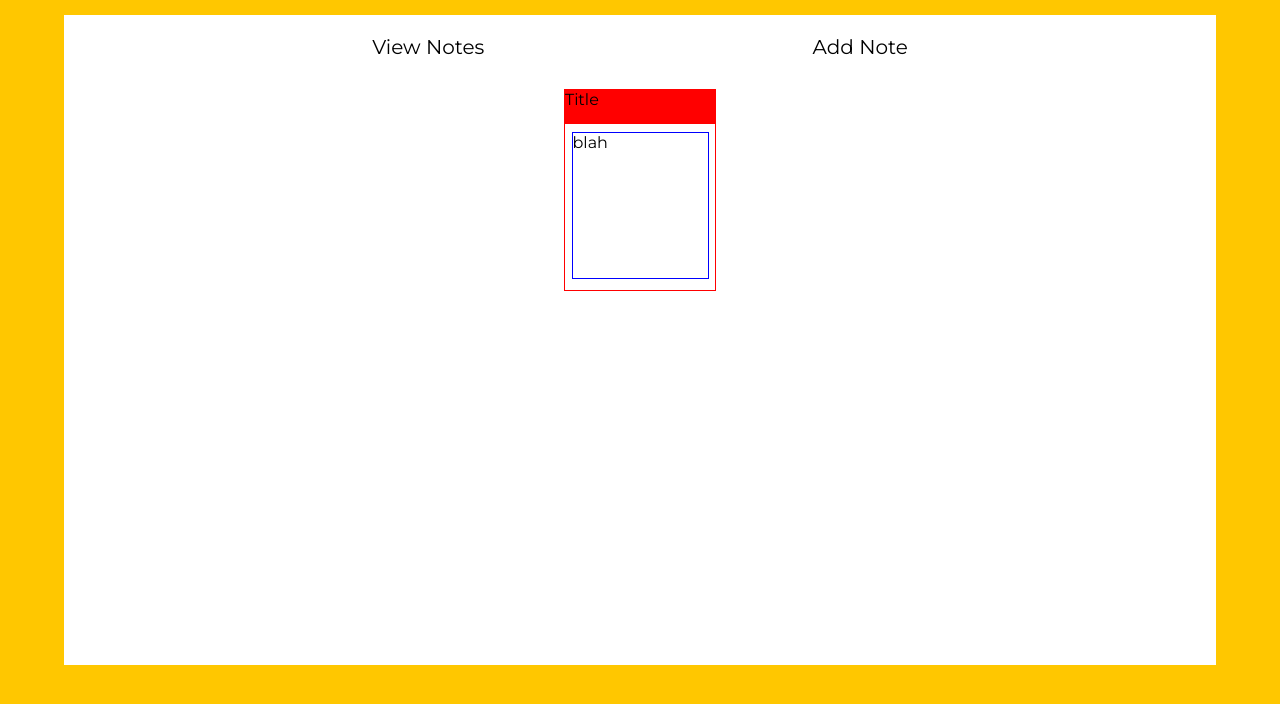
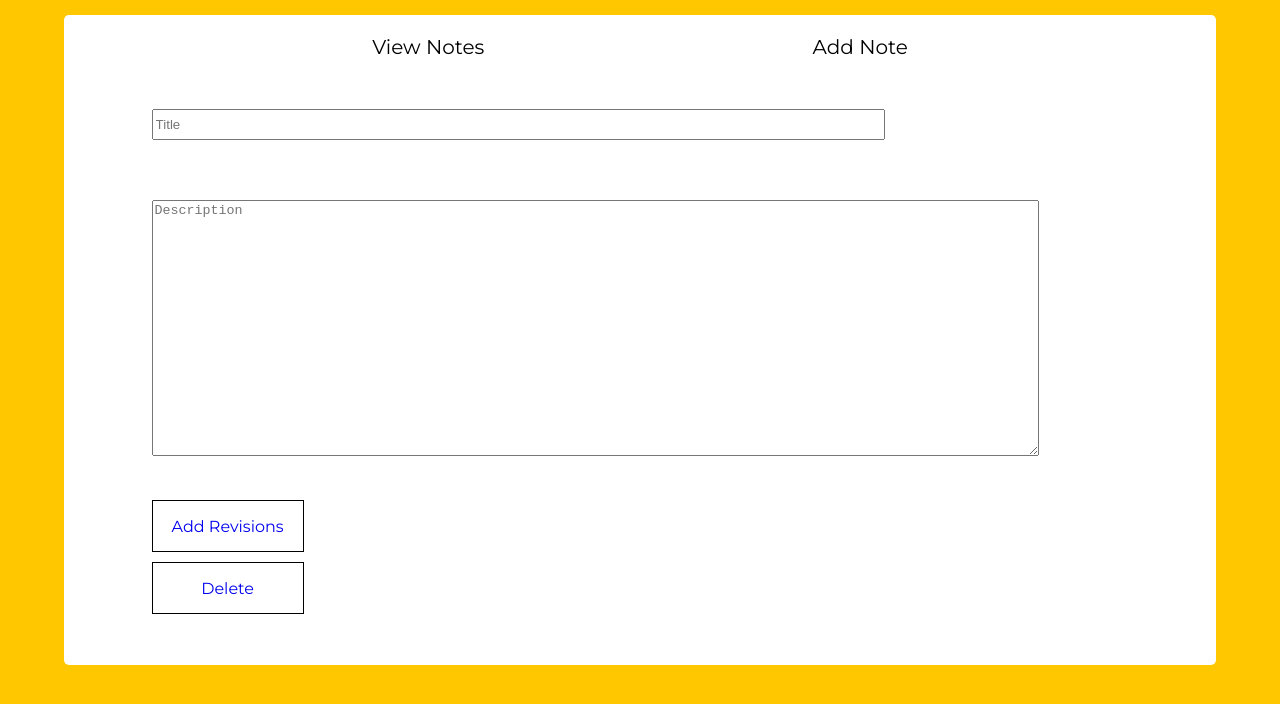
Before and after one commit to Kennedykid1995/notes_app, a React (Create React App) app in the folder notes/: page /note in a window 1280 px wide. Shown: the top 704 px of the page. Built offline with nearby package versions, Linux system fonts and the light colour scheme.

Commit message:
routed all of the pages and working on the UI

```diff
--- a/notes/src/App.js
+++ b/notes/src/App.js
@@ -2,7 +2,9 @@ import React, { Component } from 'react';
 import './design-system.css';
 import styled from "styled-components";
 import {NavLink, Route} from 'react-router-dom';
-import NoteObj from "./components/note";
+import NotePage from "./components/pages/notepage";
+import AddNote from './components/pages/addNote';
+import IndividualNote from './components/pages/individualnote';
 
 const AppHolder = styled.div`
   display: flex;
@@ -10,11 +12,12 @@ const AppHolder = styled.div`
   justify-content:space-evenly;
   align-items: center;
 `
-const NoteBox = styled.div`
+const NavBox = styled.div`
   width: 90%;
   height:650px;
   margin-top: 15px;
   background: white;
+  border-radius: 5px;
   overflow-y: scroll;
 `
 const NavBar = styled.div`
@@ -41,7 +44,7 @@ class App extends Component {
   render() {
     return (
       <AppHolder>
-        <NoteBox>
+        <NavBox>
           <NavBar>
             <NavItem to="/">
               View Notes
@@ -51,9 +54,21 @@ class App extends Component {
             </NavItem>
           </NavBar>
           <PageContainer>
-            <NoteObj />
+            <Route
+            exact
+            path="/"
+            render={props =><NotePage {...props} /> }
+            />
+            <Route
+            path="/add-note"
+            render={props =><AddNote {...props} /> }
+            />
+            <Route
+            path="/note"
+            render={props =><IndividualNote {...props} /> }
+            />
           </PageContainer>
-        </NoteBox>
+        </NavBox>
       </AppHolder>
     );
   }
--- a/notes/src/components/note.js
+++ b/notes/src/components/note.js
@@ -4,9 +4,10 @@ import {NavLink} from 'react-router-dom';
 
 const Note = styled.div`
   margin: 10px;
-  width: 150px;
-  height: 200px;
-  border: 1px solid red;
+  width: 250px;
+  height: 250px;
+  background: #ffe589;
+  border-radius: 5px;
   display: flex;
   flex-direction: column;
   justify-contents: center;
@@ -15,16 +16,18 @@ const Note = styled.div`
 const NoteHeader = styled(NavLink)`
   width: 100%;
   height: auto;
-  background: red;
   padding-bottom: 15px;
   text-decoration: none;
   color: black;
 `
 const NoteContents = styled.div`
   width: 90%;
-  height: 145px;
-  border: 1px solid blue;
+  height: 195px;
+  border-radius: 5px;
+  border: 2px solid #ffc700;
+  background: white;
   margin-top: 8px;
+  overflow-y: scroll;
 `
 
 class NoteObj extends Component {
--- a/notes/src/components/pages/addNote.js
+++ b/notes/src/components/pages/addNote.js
@@ -1,12 +1,12 @@
 import React, { Component } from "react";
-import "./design-system.css";
 import styled from "styled-components";
 import { NavLink } from "react-router-dom";
 
 const NewNotePage = styled.div`
   width: 90%;
-  height: 490px;
-  border: 1px solid black;
+  height: 640px;
+  display: flex;
+  flex-direction:column;
 `
 const TitleInput = styled.input`
   width: 70%;
@@ -36,7 +36,7 @@ class AddNote extends Component {
       <NewNotePage>
         <TitleInput placeholder="Title" />
         <TextArea placeholder="Description" />
-        <Btn>Add Note</Btn>
+        <Btn to="/">Add Note</Btn>
       </NewNotePage>
     );
   }
--- a/notes/src/components/pages/individualnote.js
+++ b/notes/src/components/pages/individualnote.js
@@ -1,12 +1,10 @@
 import React, { Component } from "react";
-import "./design-system.css";
 import styled from "styled-components";
 import { NavLink } from "react-router-dom";
 
 const IndividualNotePage = styled.div`
   width: 90%;
-  height: 490px;
-  border: 1px solid black;
+  height: 640px;
 `
 const TitleInput = styled.input`
   width: 70%;
@@ -36,7 +34,8 @@ class IndividualNote extends Component {
       <IndividualNotePage>
         <TitleInput placeholder="Title" />
         <TextArea placeholder="Description" />
-        <Btn>Add Note</Btn>
+        <Btn to="/">Add Revisions</Btn>
+        <Btn to="/">Delete</Btn>
       </IndividualNotePage>
     );
   }
--- a/notes/src/components/pages/notepage.js
+++ b/notes/src/components/pages/notepage.js
@@ -1,10 +1,10 @@
 import React, { Component } from 'react';
 import styled from "styled-components";
+import NoteObj from "../note";
 
 const ViewNotesPage = styled.div`
   width: 90%;
-  height: 490px;
-  border: 1px solid black;
+  height: 640px;
   display: flex;
   flex-wrap: wrap;
   justify-content: space-evenly;
@@ -14,6 +14,7 @@ class NotePage extends Component{
     render(){
         return(
             <ViewNotesPage>
+                <NoteObj />
             </ViewNotesPage>
         )
     }
```
